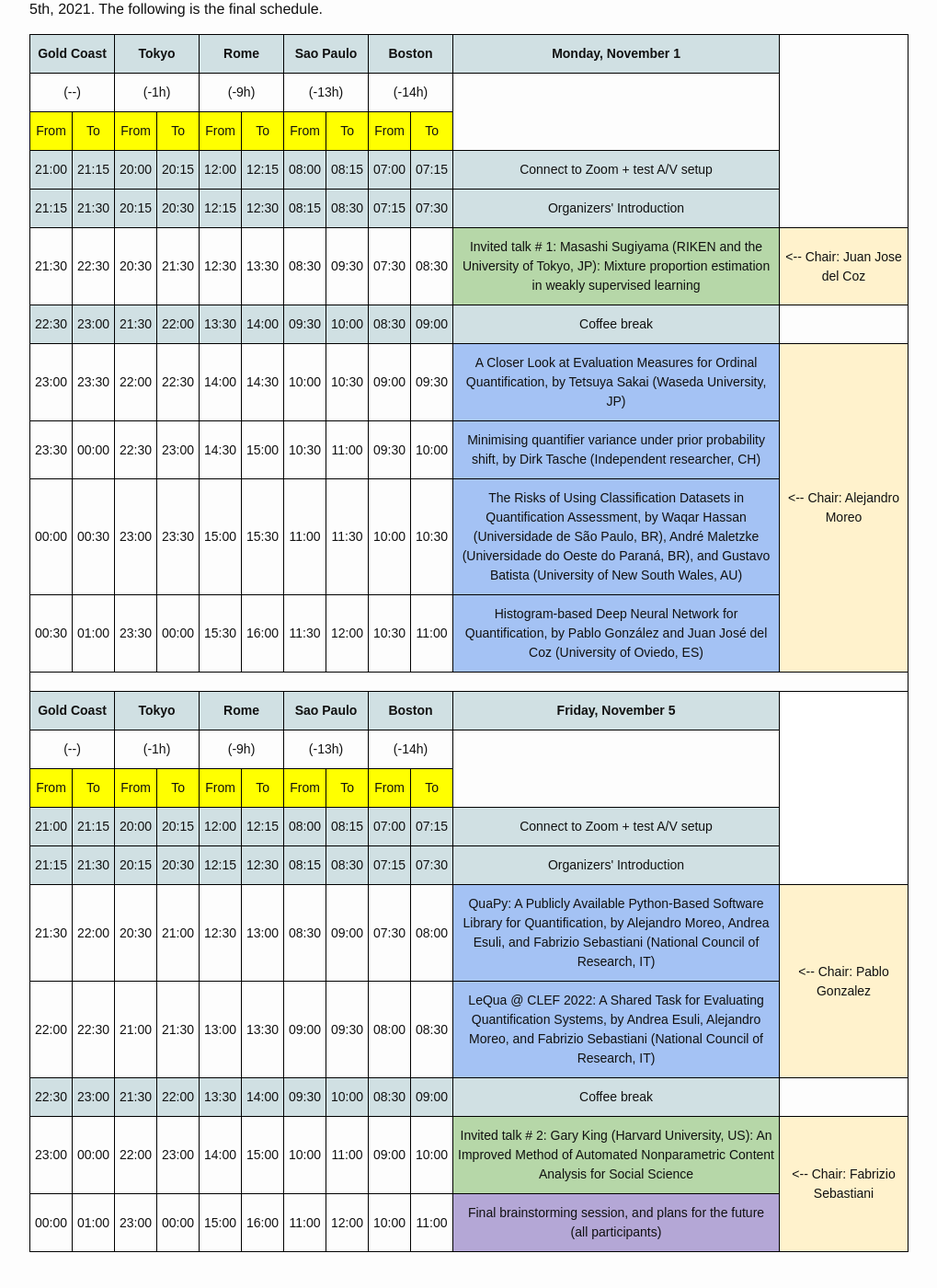
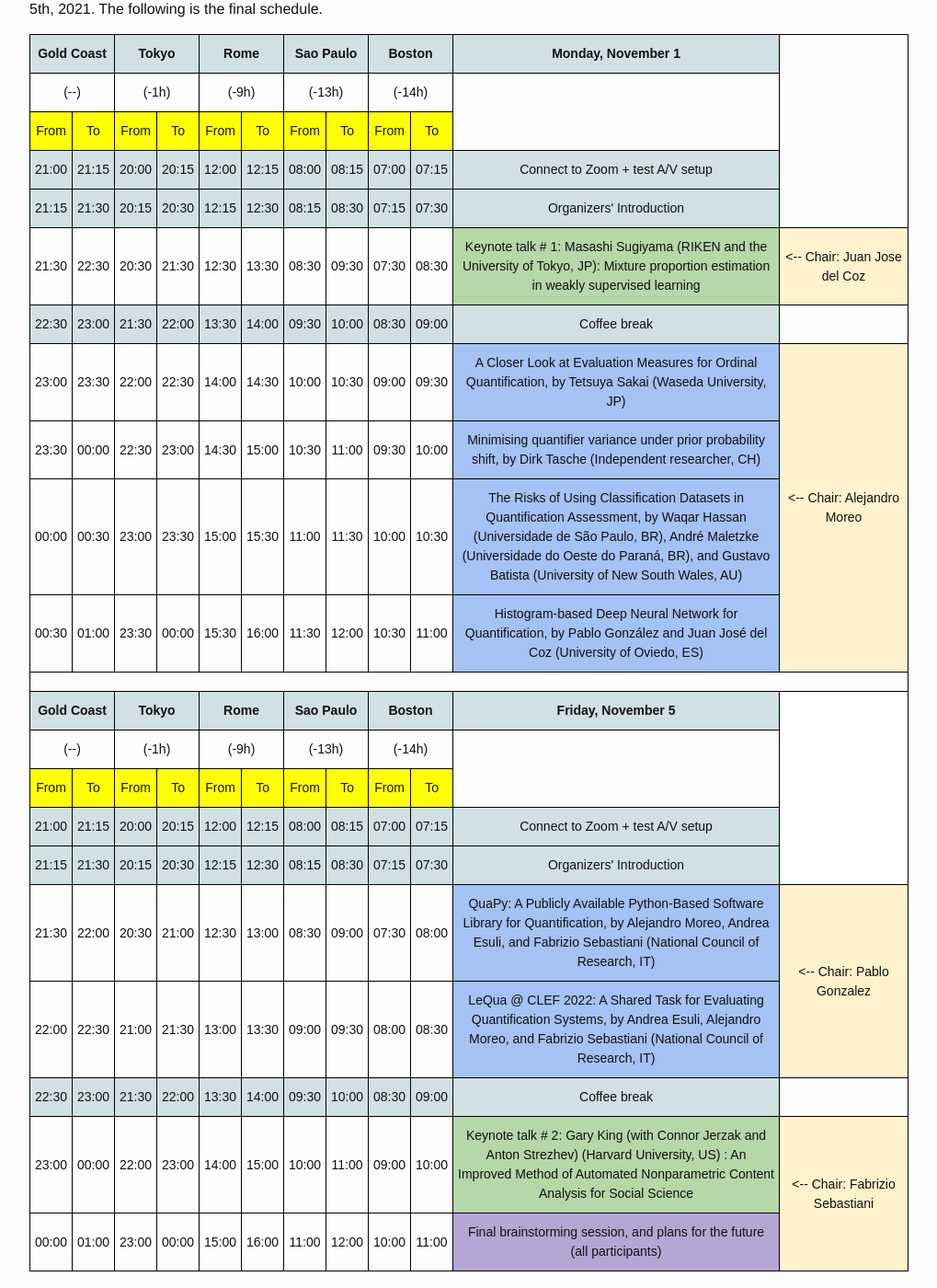
Before and after one commit to cikmlq2021/cikmlq2021.github.io, a Jekyll site: the page built from _pages/program.md, in a window 1280 px wide and 1400 px high, scrolled down 380 px. Shown: the whole window at 92% size, without its empty margins (238-1257 px from the left). Built offline with Jekyll 4.4.1, drawn with Linux system fonts in a browser that asks for light colours.

Commit message:
keynote talks modification

```diff
--- a/_pages/program.md
+++ b/_pages/program.md
@@ -108,7 +108,7 @@ The workshop will be held in two half-day sessions on two separate days, Novembe
     <td class="tg-nrix"><span style="font-weight:normal">09:30</span></td>
     <td class="tg-nrix"><span style="font-weight:normal">07:30</span></td>
     <td class="tg-nrix"><span style="font-weight:normal">08:30</span></td>
-    <td class="tg-pju0"><span style="font-weight:normal;background-color:#B6D7A8">Invited talk # 1: Masashi Sugiyama (RIKEN and the University of Tokyo, JP): Mixture proportion estimation in weakly supervised learning</span></td>
+    <td class="tg-pju0"><span style="font-weight:normal;background-color:#B6D7A8">Keynote talk # 1: Masashi Sugiyama (RIKEN and the University of Tokyo, JP): Mixture proportion estimation in weakly supervised learning</span></td>
     <td class="tg-za92"><span style="font-weight:normal;background-color:#FFF2CC">&lt;-- Chair: Juan Jose del Coz</span></td>
   </tr>
   <tr>
@@ -292,7 +292,7 @@ The workshop will be held in two half-day sessions on two separate days, Novembe
     <td class="tg-nrix"><span style="font-weight:normal">11:00</span></td>
     <td class="tg-nrix"><span style="font-weight:normal">09:00</span></td>
     <td class="tg-nrix"><span style="font-weight:normal">10:00</span></td>
-    <td class="tg-pju0"><span style="font-weight:normal;background-color:#B6D7A8">Invited talk # 2: Gary King (Harvard University, US): An Improved Method of Automated Nonparametric Content Analysis for Social Science</span></td>
+    <td class="tg-pju0"><span style="font-weight:normal;background-color:#B6D7A8">Keynote talk # 2: Gary King (with Connor Jerzak and Anton Strezhev) (Harvard University, US) : An Improved Method of Automated Nonparametric Content Analysis for Social Science</span></td>
     <td class="tg-za92" rowspan="2">&lt;-- Chair: Fabrizio Sebastiani</td>
   </tr>
   <tr>
```
